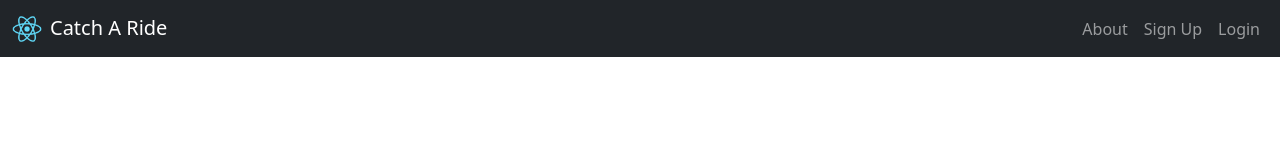
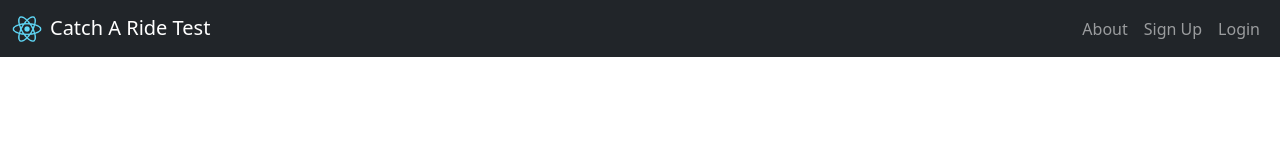
Before and after one commit to colinpannikkat/catcharide, a React (Create React App) app: page / in a window 1280 px wide. Shown: the top 160 px of the page. Built offline with nearby package versions, Linux system fonts and the light colour scheme.

Commit message:
testing pm2

```diff
--- a/src/components/NavBar.jsx
+++ b/src/components/NavBar.jsx
@@ -14,7 +14,7 @@ const Navbar = () => {
             height="30"
             className="d-inline-block align-text-top me-2"
           />
-          Catch A Ride
+          Catch A Ride Test
         </a>
         {/* Toggler for mobile view */}
         <button
```
